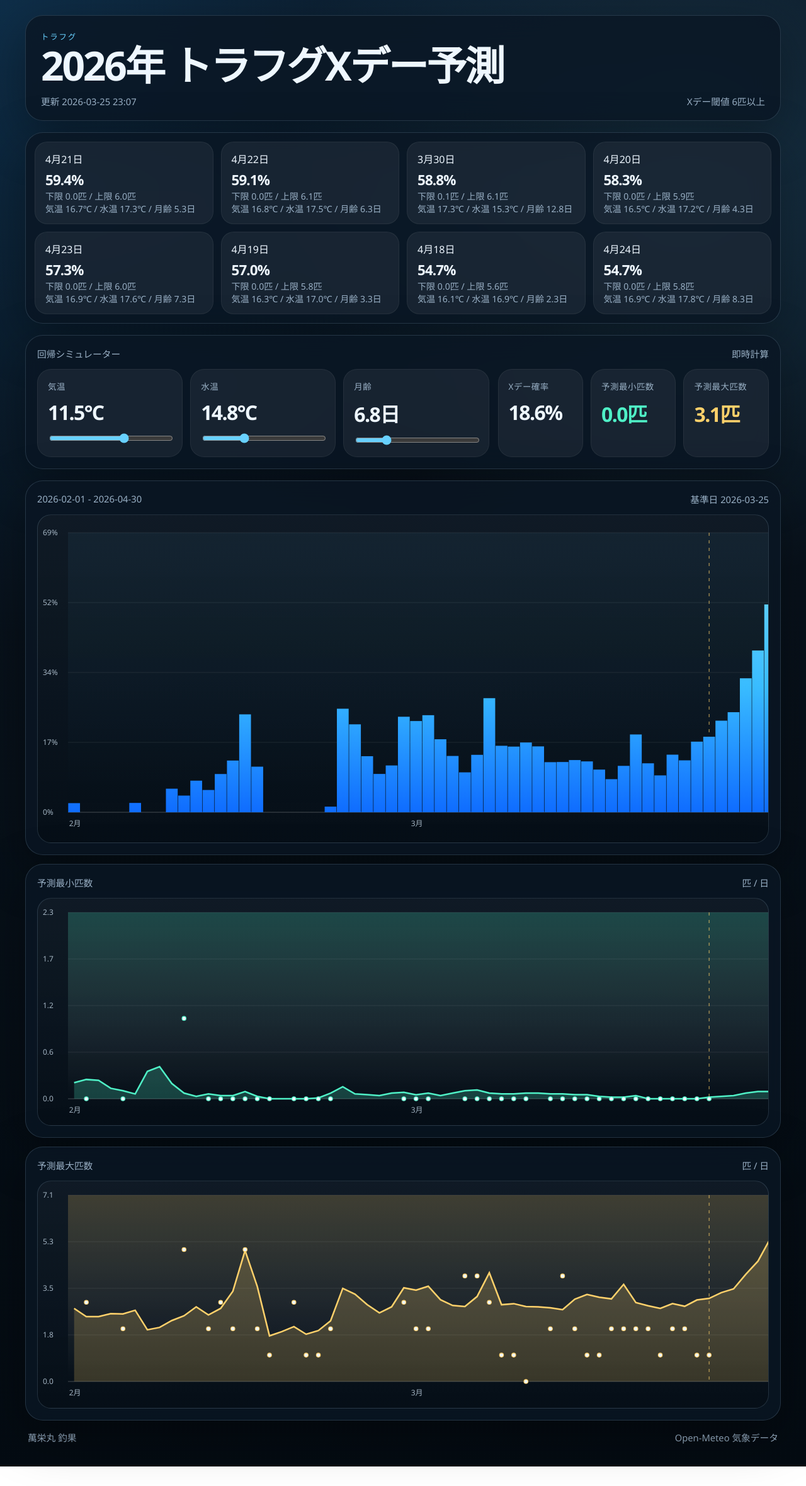
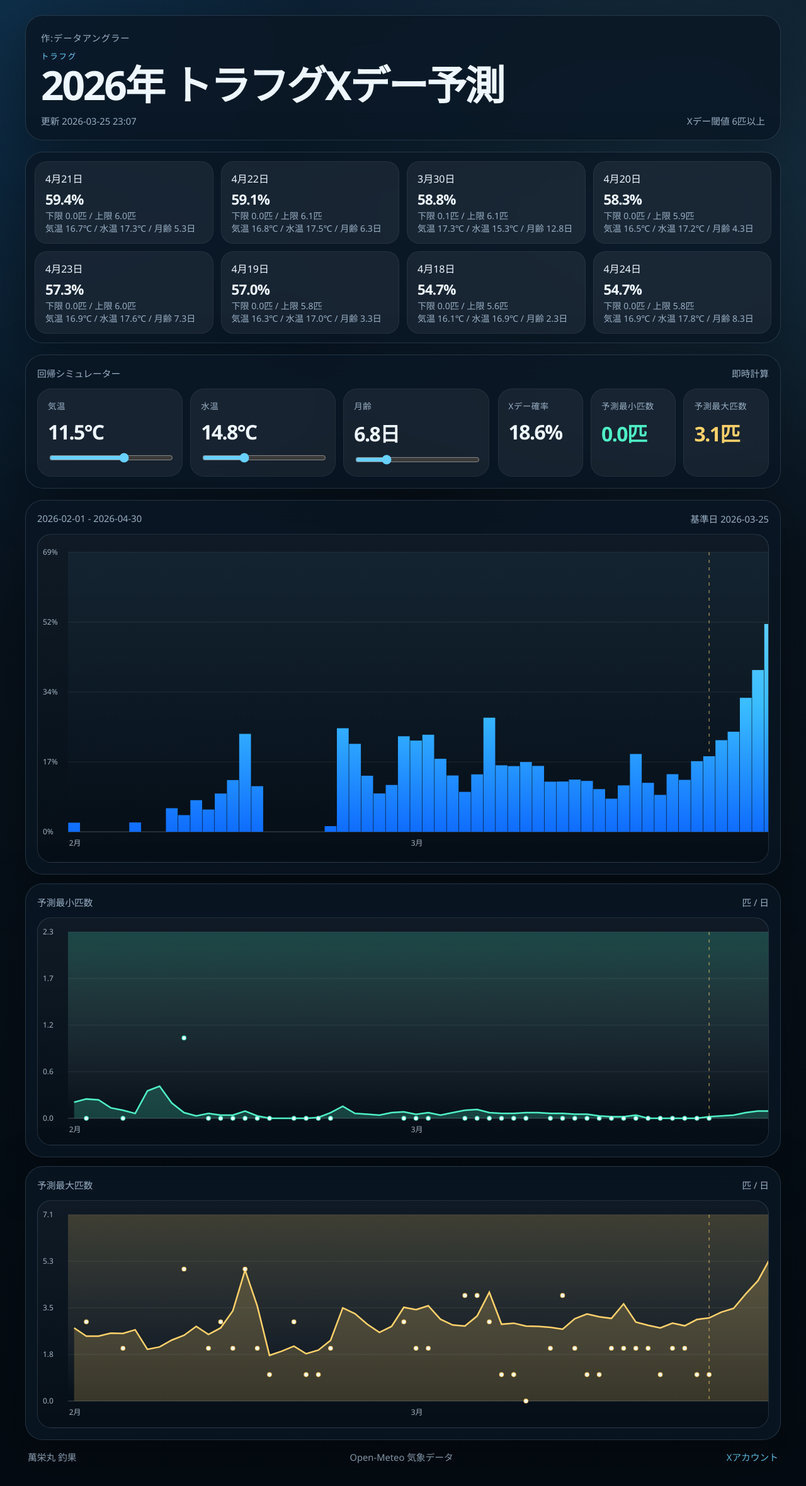
Before and after one commit to wak-shogo/fugu-xday-forecast, a plain HTML site: page index.html in a window 1280 px wide. Shown: the whole page at 63% size. Before the commit the page ends 2329 px from the top, so only its background shows below. Drawn offline with Linux system fonts and the light colour scheme.

Commit message:
Add Data Angler attribution

```diff
--- a/index.html
+++ b/index.html
@@ -13,6 +13,7 @@
   <body>
     <main class="shell">
       <header class="hero">
+        <p class="credit">作:データアングラー</p>
         <p class="eyebrow">トラフグ</p>
         <h1 id="title">Xデー予測</h1>
         <div class="meta">
@@ -100,6 +101,7 @@
       <footer class="foot">
         <span>萬栄丸 釣果</span>
         <span>Open-Meteo 気象データ</span>
+        <a href="https://x.com/data_angler?s=20" target="_blank" rel="noreferrer">Xアカウント</a>
       </footer>
     </main>
     <script src="./script.js" type="module"></script>
--- a/styles.css
+++ b/styles.css
@@ -56,6 +56,13 @@ body {
 
 .hero {
   padding: 24px 24px 20px;
+}
+
+.credit {
+  margin: 0 0 10px;
+  color: var(--muted);
+  font-size: 0.9rem;
+  letter-spacing: 0.06em;
 }
 
 .eyebrow {
@@ -255,6 +262,17 @@ canvas {
 .foot {
   margin-top: 16px;
   padding: 0 4px;
+  flex-wrap: wrap;
+}
+
+.foot a {
+  color: var(--accent);
+  text-decoration: none;
+}
+
+.foot a:hover,
+.foot a:focus-visible {
+  text-decoration: underline;
 }
 
 @media (max-width: 980px) {
```
